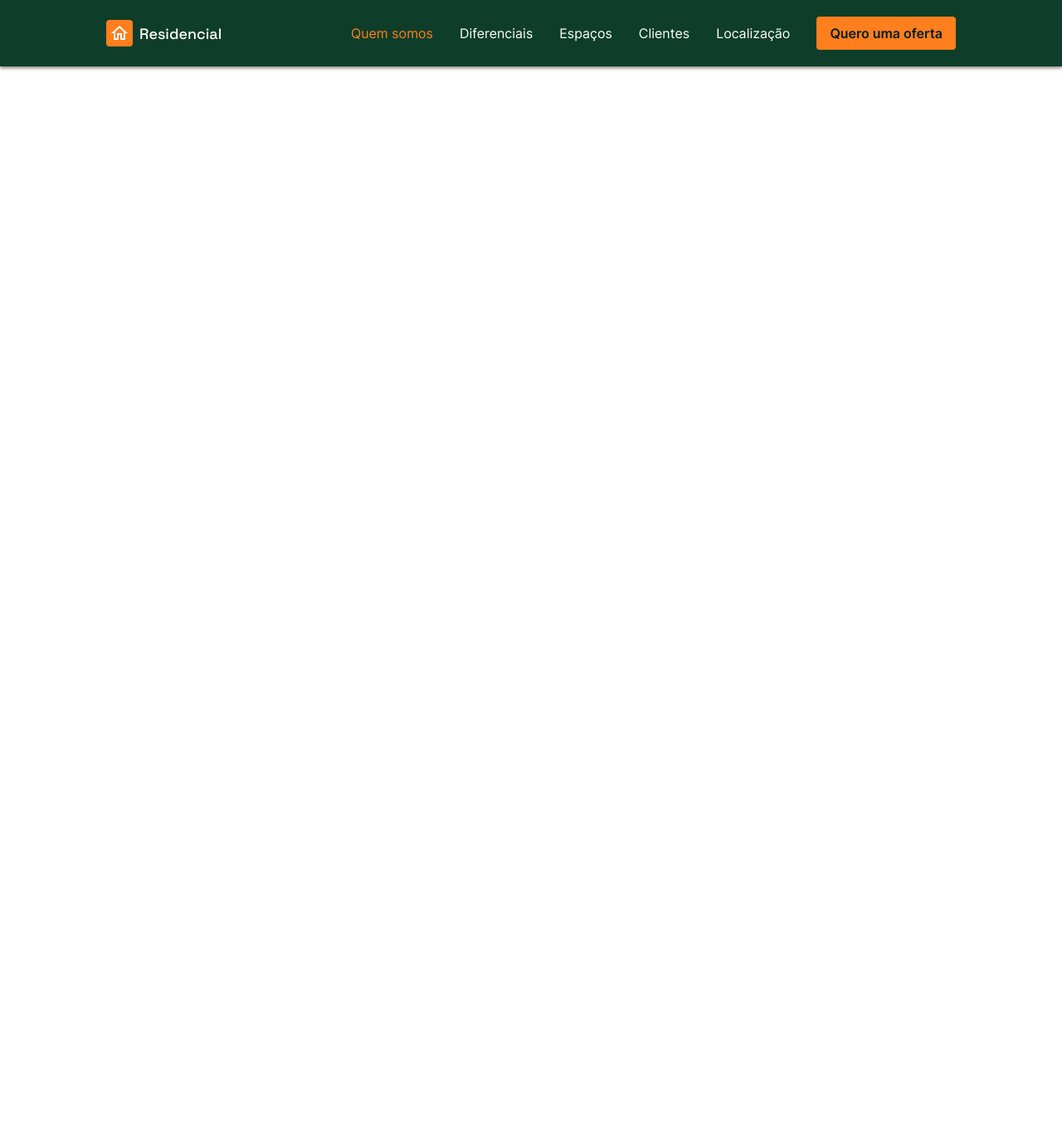
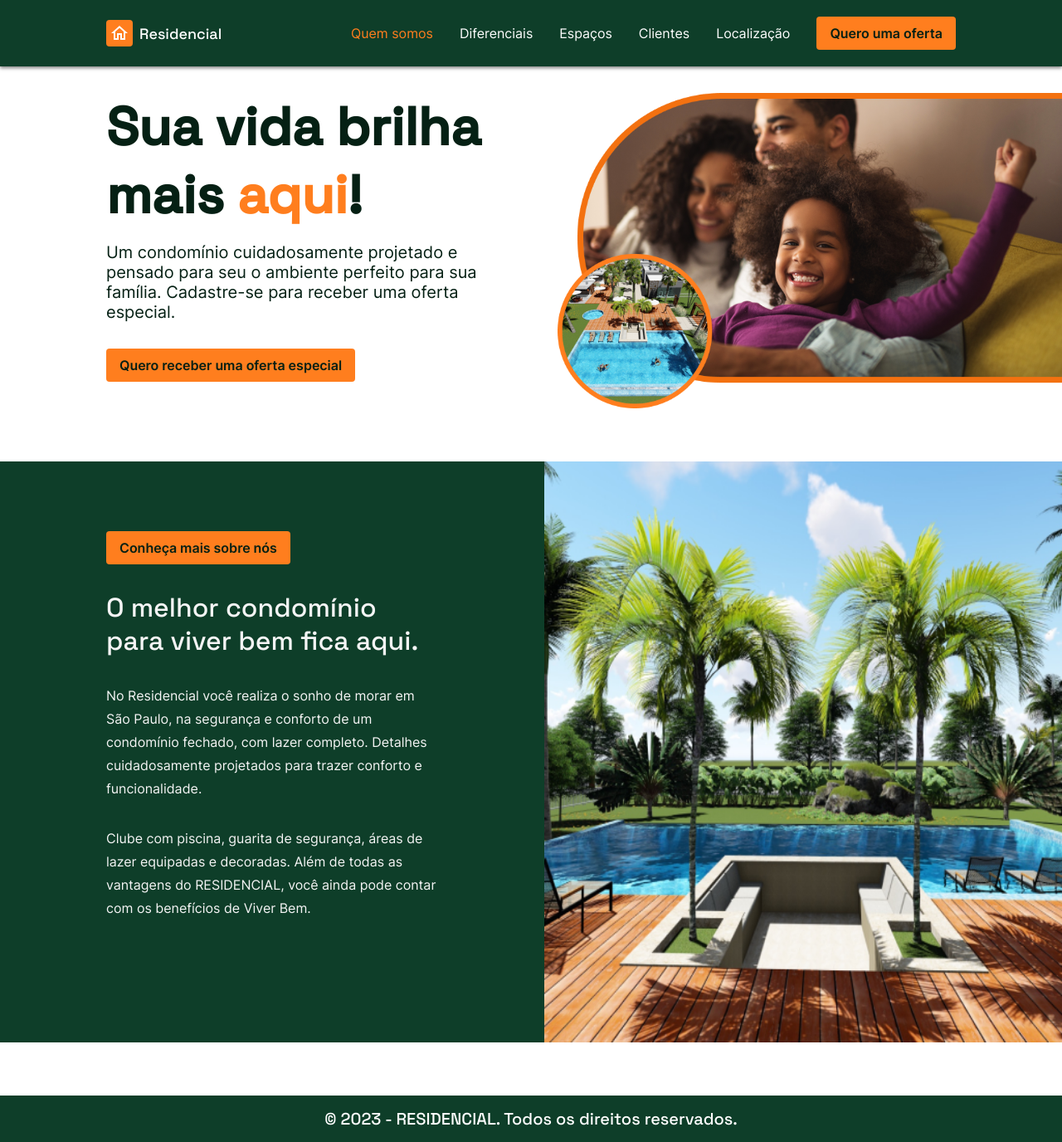
Before and after one commit to bnoa-io/angular-desafio-15-codelandia, an Angular app: page / in a window 1280 px wide. Shown: the whole page at 83% size. Before the commit the page ends 800 px from the top, so only its background shows below. Built offline with nearby package versions, Linux system fonts and the light colour scheme.

Commit message:
feat and refactor, section 'we are' created and smooth change in CSS header/footer

```diff
--- a/src/app/app.component.html
+++ b/src/app/app.component.html
@@ -1,2 +1,5 @@
 <app-header></app-header>
-<router-outlet></router-outlet>
+<main>
+  <router-outlet></router-outlet>
+</main>
+<app-footer></app-footer>
--- a/src/app/app.component.ts
+++ b/src/app/app.component.ts
@@ -2,6 +2,7 @@ import { Component } from '@angular/core';
 import { CommonModule } from '@angular/common';
 import { RouterOutlet } from '@angular/router';
 import { HeaderComponent } from './pages/index/header/header.component';
+import { FooterComponent } from './pages/index/footer/footer.component';
 
 @Component({
   selector: 'app-root',
@@ -9,7 +10,8 @@ import { HeaderComponent } from './pages/index/header/header.component';
   imports: [
     CommonModule,
     RouterOutlet,
-    HeaderComponent
+    HeaderComponent,
+    FooterComponent,
   ],
   templateUrl: './app.component.html',
   styleUrls: ['./app.component.css']
--- a/src/app/app.routes.ts
+++ b/src/app/app.routes.ts
@@ -1,3 +1,9 @@
 import { Routes } from '@angular/router';
+import { PageIndexComponent } from './pages/index/index.component';
 
-export const routes: Routes = [];
+export const routes: Routes = [
+  {
+    path: "",
+    component: PageIndexComponent
+  }
+];
--- /dev/null
+++ b/src/app/pages/index/footer/footer.component.css
@@ -0,0 +1,18 @@
+footer {
+  height: 7dvh;
+  background-color: var(--green);
+  display: flex;
+  font-weight: 500;
+  justify-content: center;
+  align-items: center;
+  color: var(--white);
+  font-family: var(--font-space-grotesk);
+  margin-top: 2rem;
+}
+
+@media screen and (min-width: 1200px) {
+  footer {
+    font-size: 1.25rem;
+    margin-top: 4rem;
+  }
+}
--- /dev/null
+++ b/src/app/pages/index/footer/footer.component.html
@@ -0,0 +1 @@
+<footer>© 2023 - RESIDENCIAL. Todos os direitos reservados.</footer>
--- a/src/app/pages/index/header/header.component.css
+++ b/src/app/pages/index/header/header.component.css
@@ -13,6 +13,7 @@ header #brandLogo {
   align-items: center;
   gap: .5rem;
   margin-right: auto;
+  user-select: none;
 }
 
 header #brandLogo > i {
@@ -46,15 +47,6 @@ menu.active {
   box-shadow: 0 0 0 0.25rem #ff994c, 0 0 .75rem rgba(0, 0, 0, 1);
 }
 
-menu.active {
-  padding: .5rem 1rem;
-  background: hsl(25.6deg 100% 65%);
-  border-radius: .25rem;
-  color: var(--text-color-green);
-  cursor: pointer;
-  font-weight: 500;
-}
-
 menu.active::before {
   content: "";
   position: absolute;
@@ -67,6 +59,20 @@ menu.active::before {
   border-top-color: #ff994c;
   rotate: 45deg;
   z-index: 1;
+}
+
+menu.active > li {
+  padding: .5rem 1rem;
+  background: hsl(25.6deg 100% 65%);
+  border-radius: .25rem;
+  color: var(--text-color-green);
+  cursor: pointer;
+  font-weight: 500;
+}
+
+menu.active > li:hover {
+  background: var(--green);
+  color: var(--orange);
 }
 
 #toggleMenu {
@@ -93,6 +99,10 @@ menu.active::before {
 
 /* tablets and small desktop */
 @media screen and (min-width: 765px) and (max-width: 1199px) {
+  header {
+    padding-inline: 2rem;
+  }
+
   #toggleMenu {
     display: none;
   }
@@ -134,6 +144,7 @@ menu.active::before {
     position: relative;
     display: flex;
     justify-content: center;
+    user-select: none;
   }
 
   .container-nav > menu > li.active {
--- /dev/null
+++ b/src/app/pages/index/index.component.ts
@@ -0,0 +1,12 @@
+import { Component } from '@angular/core';
+import { WeAreComponent } from './sections/we-are/we-are.component';
+
+@Component({
+  selector: 'app-sections',
+  standalone: true,
+  imports: [WeAreComponent],
+  template: `<app-we-are/>`,
+  styles: ''
+})
+export class PageIndexComponent {
+}
--- /dev/null
+++ b/src/app/pages/index/sections/we-are/we-are.component.css
@@ -0,0 +1,183 @@
+#sectionWeAre {
+  display: grid;
+  grid-template-columns: 1fr;
+  padding-top: 2rem;
+  gap: 2rem;
+}
+
+#sectionWeAre > figure {
+  order: -1;
+}
+
+#sectionWeAre > figure > img {
+  padding-left: 1rem;
+  width: 100%;
+  max-height: 18.75rem;
+}
+
+#sectionWeAre > div {
+  padding: 0 1rem 4rem;
+}
+
+#sectionWeAre > div > h1 {
+  color: var(--text-color-green);
+  font-size: 2.25rem;
+  font-weight: 600;
+  margin-bottom: 1rem;
+}
+
+#sectionWeAre > div > h1 > strong {
+  color: var(--orange);
+}
+
+#sectionWeAre > div > p {
+  color: var(--text-color-green);
+  font-size: 1rem;
+  margin-bottom: 1rem;
+}
+
+#sectionWeAre > div > button {
+  height: 2.5rem;
+}
+
+#sectionWeAreMore {
+  background-color: var(--green);
+  padding: 4rem 1rem;
+}
+
+#sectionWeAreMore > div {
+  display: flex;
+  flex-direction: column;
+  gap: 2rem;
+}
+
+#sectionWeAreMore > div > .primary-button {
+  width: fit-content;
+  height: 2.5rem;
+  font-size: 1rem;
+}
+
+#sectionWeAreMore > div > h2 {
+  font-size: 2rem;
+  font-weight: 500;
+}
+
+#sectionWeAreMore > div > p {
+  font-size: 1rem;
+}
+
+#sectionWeAreMore > div > p:last-of-type {
+  margin-bottom: 4rem;
+}
+
+#sectionWeAreMore > div > :where(h2, p) {
+  color: var(--text-color-light);
+}
+
+#sectionWeAreMore > figure > img {
+  width: 100%;
+  max-height: 300px;
+}
+
+/* tablets and small desktop */
+@media screen and (min-width: 765px) and (max-width: 1199px) {
+  #sectionWeAre {
+    gap: 3rem;
+  }
+
+  :is(#sectionWeAre, #sectionWeAreMore) > div {
+    padding-inline: 2rem;
+  }
+
+  #sectionWeAre > div > h1 {
+    font-size: 3rem;
+  }
+
+  #sectionWeAre > div > p {
+    font-size: 1.25rem;
+    max-width: 75%;
+  }
+
+  #sectionWeAre > div > button {
+    font-size: 1rem;
+  }
+
+  #sectionWeAre > figure {
+    order: 1;
+  }
+
+  #sectionWeAre > figure > img{
+    max-height: 28.125rem;
+    padding-left: 2rem;
+  }
+
+  #sectionWeAreMore {
+    padding: 7.5rem 0;
+  }
+
+  #sectionWeAreMore > figure > img {
+    max-height: 400px;
+  }
+}
+
+/* desktop */
+@media screen and (min-width: 1200px) {
+  #sectionWeAre,
+  #sectionWeAreMore {
+    grid-template-columns: repeat(2, calc(50% - 1rem));
+  }
+
+  #sectionWeAre {
+    padding: 2rem 0;
+  }
+
+  #sectionWeAre > div {
+    display: flex;
+    flex-direction: column;
+    justify-content: center;
+    padding-left: 10dvw;
+  }
+
+  #sectionWeAre > div > h1 {
+    font-size: 4rem;
+  }
+
+  #sectionWeAre > div > p {
+    font-size: 1.25rem;
+    margin-bottom: 2rem;
+  }
+
+  #sectionWeAre .primary-button {
+    width: fit-content;
+    font-size: 1rem;
+  }
+
+  #sectionWeAre > figure {
+    order: unset;
+  }
+
+  #sectionWeAre > figure > img {
+    max-height: 34.375rem;
+  }
+
+  #sectionWeAreMore {
+    display: grid;
+    padding: 0;
+    gap: 2rem;
+    min-height: 43.75rem;
+  }
+
+  #sectionWeAreMore > div {
+    padding-left: 10dvw;
+    padding-right: 15%;
+    justify-content: center;
+  }
+
+  #sectionWeAreMore > div > p {
+    line-height:  1.75rem;
+  }
+
+  #sectionWeAreMore > figure > img {
+    min-height: 100%;
+  }
+}
--- /dev/null
+++ b/src/app/pages/index/sections/we-are/we-are.component.html
@@ -0,0 +1,27 @@
+<section id="sectionWeAre">
+  <div>
+    <h1>Sua vida brilha<br>mais <strong>aqui</strong>!</h1>
+    <p>Um condomínio cuidadosamente projetado e pensado para seu o ambiente perfeito para sua família.
+      Cadastre-se para receber uma oferta especial.</p>
+    <button class="primary-button">Quero receber uma oferta especial</button>
+  </div>
+  <figure>
+    <img src="/assets/images/banner.png" alt="Banner da imagem" draggable="false">
+  </figure>
+</section>
+<section id="sectionWeAreMore">
+  <div>
+    <button class="primary-button">Conheça mais sobre nós</button>
+    <h2>O melhor condomínio para viver bem fica aqui.</h2>
+    <p>No Residencial você realiza o sonho de morar em São Paulo,
+      na segurança e conforto de um condomínio fechado,
+      com lazer completo. Detalhes cuidadosamente
+      projetados para trazer conforto e funcionalidade.</p>
+    <p>Clube com piscina, guarita de segurança, áreas de lazer equipadas e decoradas.
+      Além de todas as vantagens do RESIDENCIAL,
+      você ainda pode contar com os benefícios de Viver Bem.</p>
+  </div>
+  <figure>
+    <img src="/assets/images/4.png" alt="Area com piscina">
+  </figure>
+</section>
--- a/src/styles.css
+++ b/src/styles.css
@@ -89,6 +89,10 @@ ul, ol, li {
   list-style: none;
 }
 
+h1, h2, h3, h4, h5 {
+  font-family: var(--font-space-grotesk);
+}
+
 /* mobile */
 @media screen and (max-width: 765px) {
   body {
```
Also changed, not shown: src/app/pages/index/footer/footer.component.ts (added, +12 -0 lines), src/app/pages/index/sections/we-are/we-are.component.ts (added, +12 -0 lines).
